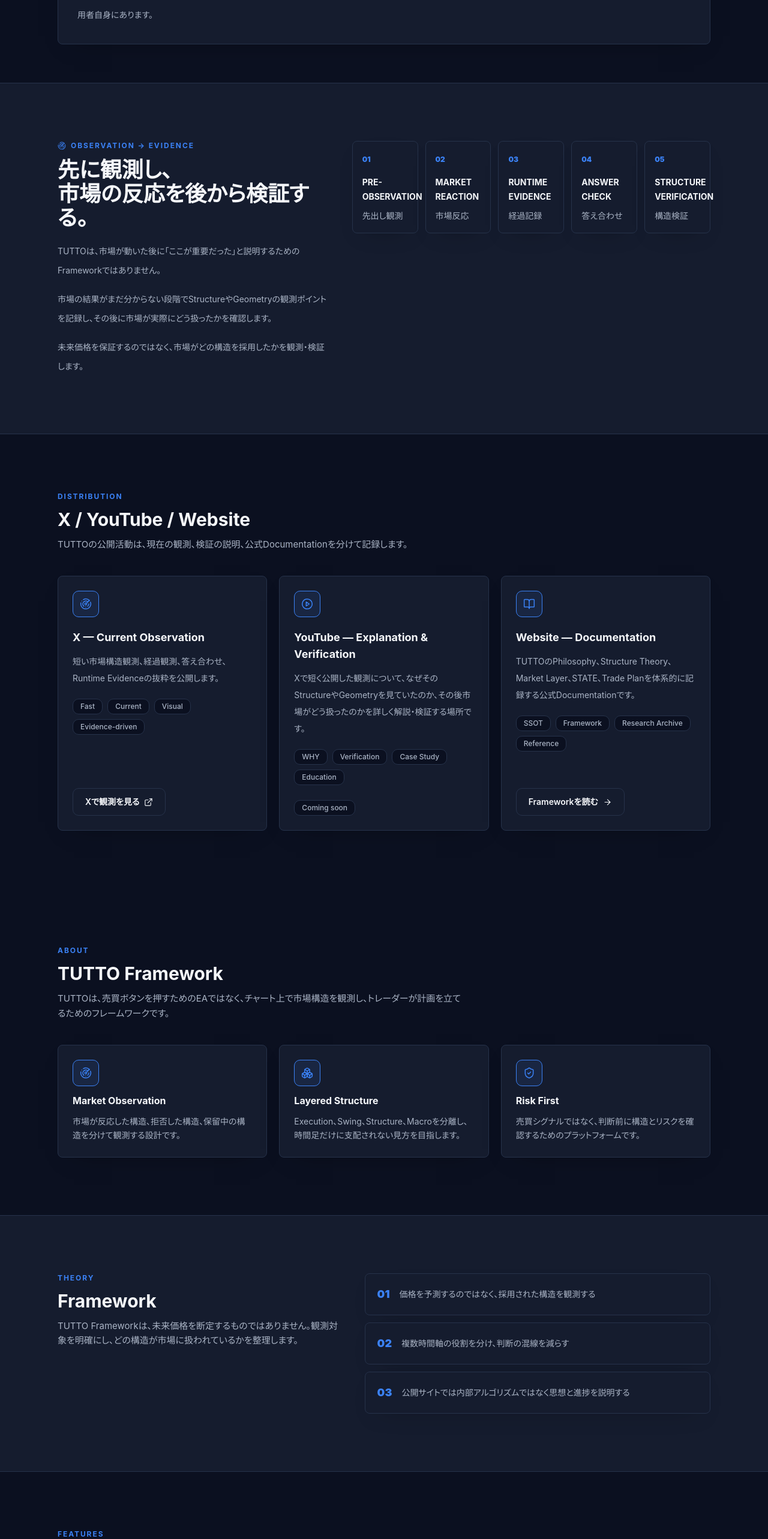
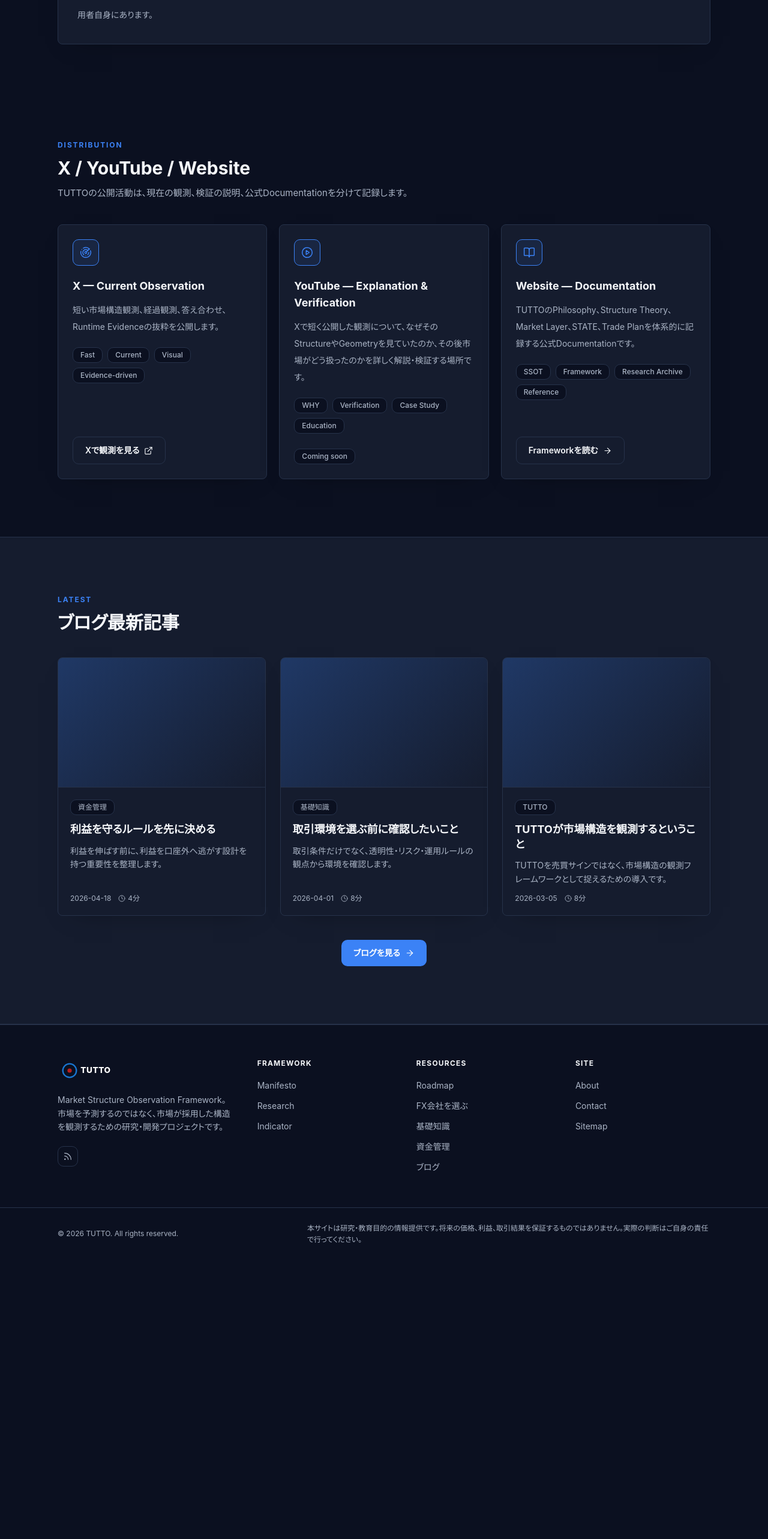
Before and after one commit to richfulllife923-ux/fx-education-site, a Next.js app: page / in a window 1280 px wide. Shown: the part 1700-4266 px from the top of the page at 60% size. After the commit the page ends 3801 px from the top, so only its background shows below. Built offline with nearby package versions, Linux system fonts and the light colour scheme.

Commit message:
refactor home content structure

```diff
--- a/app/page.tsx
+++ b/app/page.tsx
@@ -1,9 +1,8 @@
 import Link from "next/link";
-import { Activity, ArrowRight, BookOpen, Boxes, Building2, ExternalLink, FlaskConical, LineChart, PlayCircle, Radar, ShieldCheck } from "lucide-react";
+import { ArrowRight, BookOpen, Building2, ExternalLink, FlaskConical, LineChart, PlayCircle, Radar, ShieldCheck } from "lucide-react";
 import { buildMetadata } from "@/lib/seo";
 import SectionHeading from "@/components/SectionHeading";
 import PostCard from "@/components/PostCard";
-import { PrincipleCard } from "@/components/Diagram";
 import { getAllPosts } from "@/lib/posts";
 
 export const metadata = buildMetadata({
@@ -12,38 +11,6 @@
     "TUTTOは、市場がどの構造を受け入れ、どの構造を拒否したのかを可視化するために開発中のMT5 Market Structure Platformです。",
   path: "/",
 });
-
-const THEORY_POINTS = [
-  "価格を予測するのではなく、採用された構造を観測する",
-  "複数時間軸の役割を分け、判断の混線を減らす",
-  "公開サイトでは内部アルゴリズムではなく思想と進捗を説明する",
-];
-
-const FEATURES = [
-  {
-    icon: Radar,
-    title: "Market Observation",
-    description: "市場が反応した構造、拒否した構造、保留中の構造を分けて観測する設計です。",
-  },
-  {
-    icon: Boxes,
-    title: "Layered Structure",
-    description: "Execution、Swing、Structure、Macroを分離し、時間足だけに支配されない見方を目指します。",
-  },
-  {
-    icon: ShieldCheck,
-    title: "Risk First",
-    description: "売買シグナルではなく、判断前に構造とリスクを確認するためのプラットフォームです。",
-  },
-];
-
-const EVIDENCE_FLOW = [
-  { label: "PRE-OBSERVATION", description: "先出し観測" },
-  { label: "MARKET REACTION", description: "市場反応" },
-  { label: "RUNTIME EVIDENCE", description: "経過記録" },
-  { label: "ANSWER CHECK", description: "答え合わせ" },
-  { label: "STRUCTURE VERIFICATION", description: "構造検証" },
-];
 
 const DISTRIBUTION_ROLES = [
   {
@@ -182,40 +149,6 @@
         </div>
       </section>
 
-      <section className="border-y border-border bg-surface py-16 sm:py-24">
-        <div className="container-page">
-          <div className="grid gap-10 lg:grid-cols-[0.86fr_1.14fr] lg:items-start">
-            <div>
-              <p className="eyebrow"><Radar size={14} strokeWidth={1.8} /> OBSERVATION → EVIDENCE</p>
-              <h2 className="max-w-2xl text-3xl font-bold leading-tight text-text-primary sm:text-4xl">
-                先に観測し、<br />市場の反応を後から検証する。
-              </h2>
-              <div className="mt-5 space-y-4 text-sm leading-8 text-text-secondary">
-                <p>
-                  TUTTOは、市場が動いた後に「ここが重要だった」と説明するためのFrameworkではありません。
-                </p>
-                <p>
-                  市場の結果がまだ分からない段階でStructureやGeometryの観測ポイントを記録し、その後に市場が実際にどう扱ったかを確認します。
-                </p>
-                <p>
-                  未来価格を保証するのではなく、市場がどの構造を採用したかを観測・検証します。
-                </p>
-              </div>
-            </div>
-
-            <div className="grid grid-cols-1 gap-3 lg:grid-cols-5">
-              {EVIDENCE_FLOW.map((step, index) => (
-                <div key={step.label} className="card relative p-4 sm:min-h-[150px]">
-                  <span className="font-display text-xs font-black text-primary">0{index + 1}</span>
-                  <h3 className="mt-4 text-sm font-bold leading-6 text-text-primary">{step.label}</h3>
-                  <p className="mt-2 text-sm leading-6 text-text-secondary">{step.description}</p>
-                </div>
-              ))}
-            </div>
-          </div>
-        </div>
-      </section>
-
       <section className="container-page py-16 sm:py-24">
         <SectionHeading
           eyebrow="Distribution"
@@ -259,38 +192,6 @@
         </div>
       </section>
 
-      <section className="container-page py-16 sm:py-24">
-        <SectionHeading eyebrow="About" title="TUTTO Framework" description="TUTTOは、売買ボタンを押すためのEAではなく、チャート上で市場構造を観測し、トレーダーが計画を立てるためのフレームワークです。" />
-        <div className="grid grid-cols-1 gap-5 md:grid-cols-3">
-          {FEATURES.map((feature) => (
-            <PrincipleCard key={feature.title} icon={feature.icon} title={feature.title} description={feature.description} />
-          ))}
-        </div>
-      </section>
-
-      <section className="border-y border-border bg-surface py-16 sm:py-24">
-        <div className="container-page grid gap-10 lg:grid-cols-[0.9fr_1.1fr] lg:items-start">
-          <SectionHeading eyebrow="Theory" title="Framework" description="TUTTO Frameworkは、未来価格を断定するものではありません。観測対象を明確にし、どの構造が市場に扱われているかを整理します。" />
-          <div className="space-y-3">
-            {THEORY_POINTS.map((point, index) => (
-              <div key={point} className="card flex gap-4 p-5">
-                <span className="font-display text-lg font-black text-primary">0{index + 1}</span>
-                <p className="text-sm leading-7 text-text-secondary">{point}</p>
-              </div>
-            ))}
-          </div>
-        </div>
-      </section>
-
-      <section className="container-page py-16 sm:py-24">
-        <SectionHeading eyebrow="Features" title="特徴" description="派手な予測表示ではなく、構造、状態、計画を読みやすく分けて表示することを重視しています。" />
-        <div className="grid grid-cols-1 gap-5 sm:grid-cols-3">
-          <PrincipleCard icon={LineChart} title="構造の可視化" description="価格帯、波、状態を分け、チャート上で判断の根拠を見えるようにします。" />
-          <PrincipleCard icon={Activity} title="状態管理" description="採用、拒否、保留といった市場反応を観測し、判断の前提を整理します。" tone="success" />
-          <PrincipleCard icon={BookOpen} title="学習可能な設計" description="ブラックボックスではなく、何を見ているのかを理解できるUIを目指します。" tone="warning" />
-        </div>
-      </section>
-
       <section className="border-y border-border bg-surface py-16 sm:py-24">
         <div className="container-page">
           <SectionHeading eyebrow="Latest" title="ブログ最新記事" />
@@ -305,18 +206,6 @@
         </div>
       </section>
 
-      <section className="container-page py-16 sm:py-24">
-        <div className="grid gap-6">
-          <div className="card p-6 sm:p-8">
-            <p className="eyebrow">Development</p>
-            <h2 className="text-2xl font-bold text-text-primary">開発状況</h2>
-            <p className="mt-3 text-sm leading-7 text-text-secondary">
-              MT5向けの市場構造観測プラットフォームとして、Framework、アーキテクチャ、表示レイヤーを段階的に構築しています。一般公開前の内部ロジックは掲載しません。
-            </p>
-            <Link href="/tools" className="btn-secondary mt-6">進捗を見る</Link>
-          </div>
-        </div>
-      </section>
     </>
   );
 }
--- a/app/research/page.tsx
+++ b/app/research/page.tsx
@@ -1,4 +1,4 @@
-import { FileSearch, Microscope, NotebookText } from "lucide-react";
+import { FileSearch, Microscope, NotebookText, Radar } from "lucide-react";
 import Breadcrumb from "@/components/Breadcrumb";
 import { PrincipleCard } from "@/components/Diagram";
 import SectionHeading from "@/components/SectionHeading";
@@ -28,6 +28,14 @@
   },
 ];
 
+const EVIDENCE_FLOW = [
+  { label: "PRE-OBSERVATION", description: "先出し観測" },
+  { label: "MARKET REACTION", description: "市場反応" },
+  { label: "RUNTIME EVIDENCE", description: "経過記録" },
+  { label: "ANSWER CHECK", description: "答え合わせ" },
+  { label: "STRUCTURE VERIFICATION", description: "構造検証" },
+];
+
 export default function ResearchPage() {
   return (
     <div className="pb-24">
@@ -44,6 +52,40 @@
           <PrincipleCard key={area.title} icon={area.icon} title={area.title} description={area.description} />
         ))}
       </section>
+
+      <section className="mt-16 border-y border-border bg-surface py-16 sm:py-24">
+        <div className="container-page">
+          <div className="grid gap-10 lg:grid-cols-[0.86fr_1.14fr] lg:items-start">
+            <div>
+              <p className="eyebrow"><Radar size={14} strokeWidth={1.8} /> OBSERVATION → EVIDENCE</p>
+              <h2 className="max-w-2xl text-3xl font-bold leading-tight text-text-primary sm:text-4xl">
+                先に観測し、<br />市場の反応を後から検証する。
+              </h2>
+              <div className="mt-5 space-y-4 text-sm leading-8 text-text-secondary">
+                <p>
+                  TUTTOは、市場が動いた後に「ここが重要だった」と説明するためのFrameworkではありません。
+                </p>
+                <p>
+                  市場の結果がまだ分からない段階でStructureやGeometryの観測ポイントを記録し、その後に市場が実際にどう扱ったかを確認します。
+                </p>
+                <p>
+                  未来価格を保証するのではなく、市場がどの構造を採用したかを観測・検証します。
+                </p>
+              </div>
+            </div>
+
+            <div className="grid grid-cols-1 gap-3 lg:grid-cols-5">
+              {EVIDENCE_FLOW.map((step, index) => (
+                <div key={step.label} className="card relative p-4 sm:min-h-[150px]">
+                  <span className="font-display text-xs font-black text-primary">0{index + 1}</span>
+                  <h3 className="mt-4 text-sm font-bold leading-6 text-text-primary">{step.label}</h3>
+                  <p className="mt-2 text-sm leading-6 text-text-secondary">{step.description}</p>
+                </div>
+              ))}
+            </div>
+          </div>
+        </div>
+      </section>
     </div>
   );
 }
```
